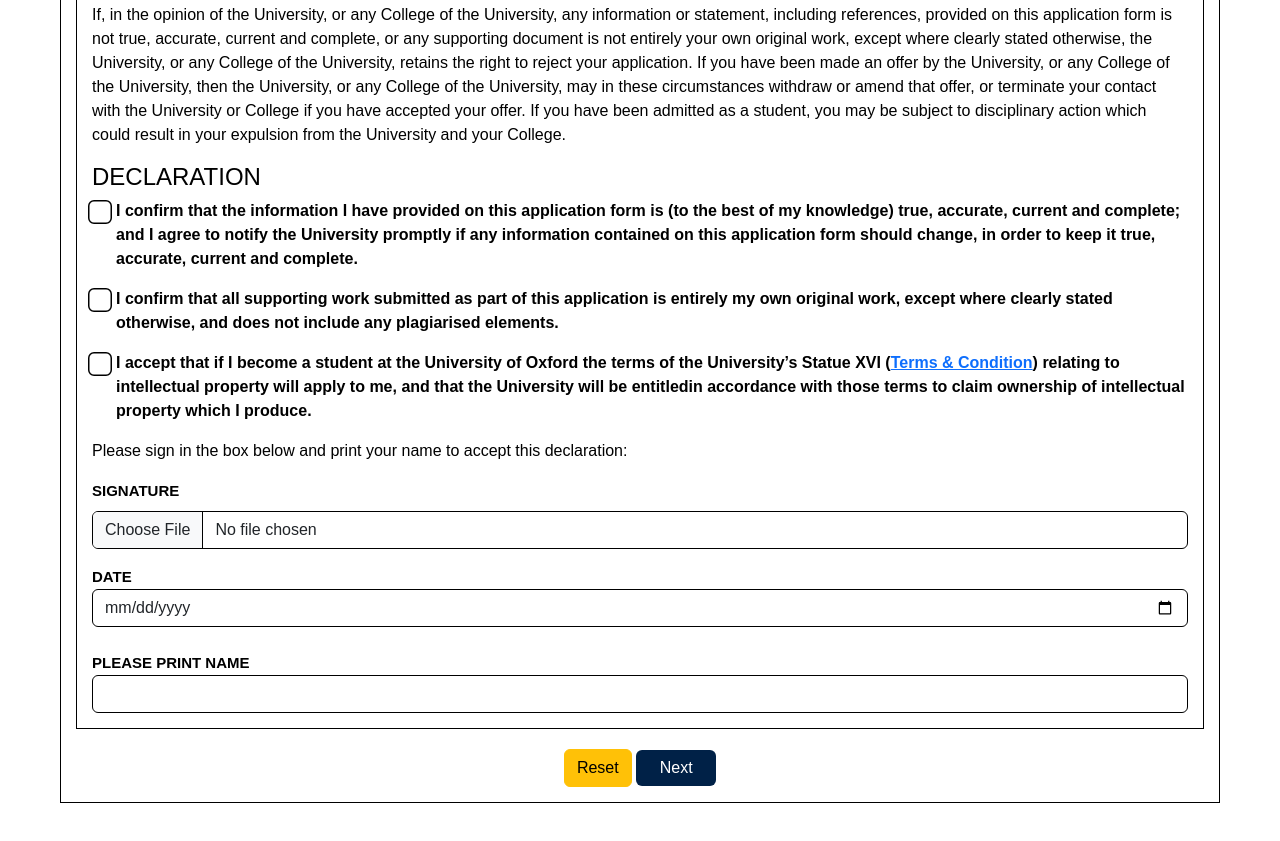
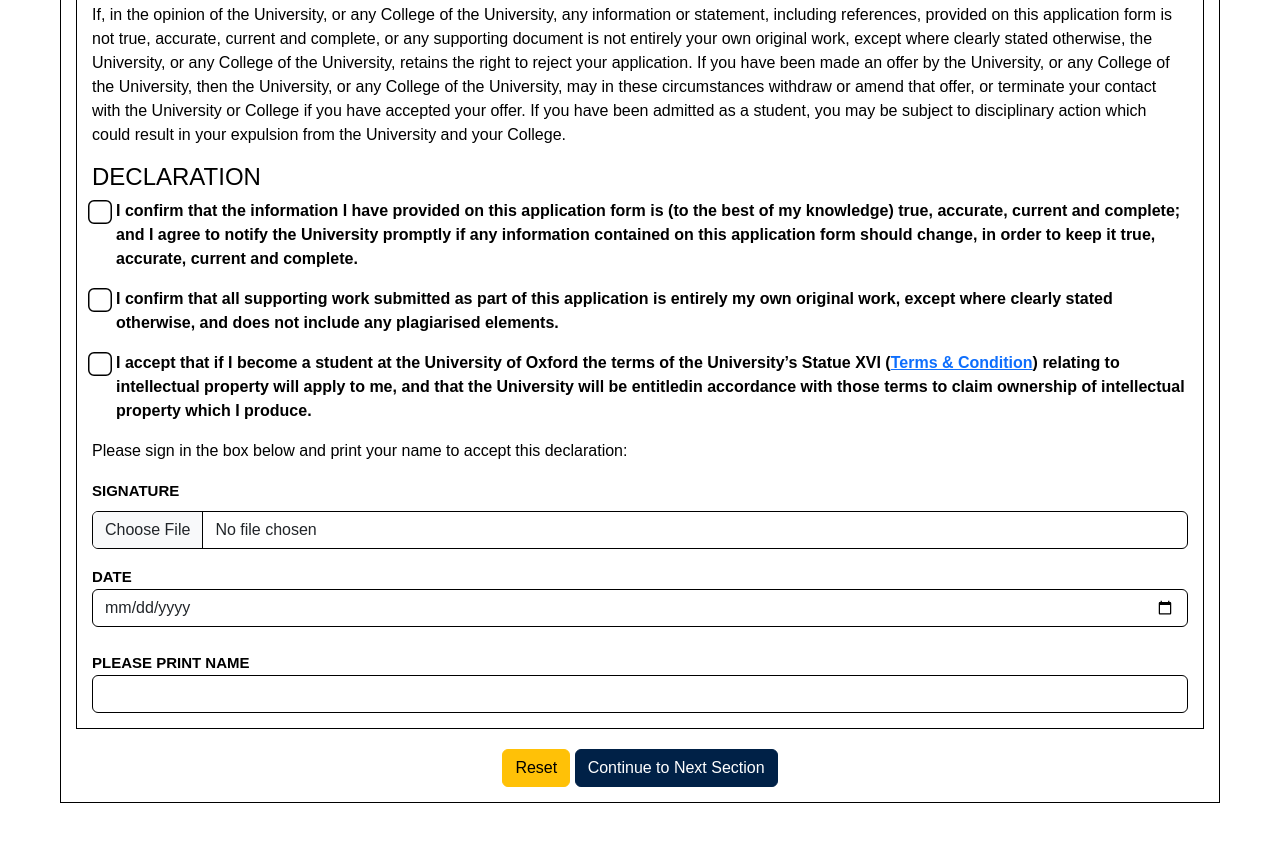
Before and after one commit to jessica2934/webprogrammingHW, a plain HTML site: page jensection3.html in a window 1280 px wide. Shown: the part 2745-3586 px from the top of the page. Drawn offline with nearby package versions, Linux system fonts and the light colour scheme.

Commit message:
Update next and reset button jensection3.html

```diff
--- a/jensection3.html
+++ b/jensection3.html
@@ -69,10 +69,13 @@
         .progressbarstyle{
             margin: 10px;
         }
-        .buttoncolouroxford{
-          background-color: #002147;
-          border: #002147;
-          width: 80px;
+          .nav-btn {
+            margin-top: 20px;
+            text-align: center;
+        }
+        .btn-primary {
+             background-color: #002147 !important;
+              border-color: #002147 !important;
         }
     </style>
 </head>
@@ -378,11 +381,9 @@
             <input type="text" class="form-control" id="printName" required>
         </div>
     </fieldset>
-    <div class="d-grid gap-2 d-md-block">
-        <center>
-            <button class="btn btn-warning" type="reset">Reset</button>
-            <button class="btn btn-primary buttoncolouroxford" type="submit">Next</button>
-        </center>
+     <div class="nav-btn">
+        <input class="btn btn-warning" type="reset" value="Reset">
+        <a href="piksection.html" class="btn btn-primary">Continue to Next Section</a>
     </div>
     </form>
 </fieldset>
```
